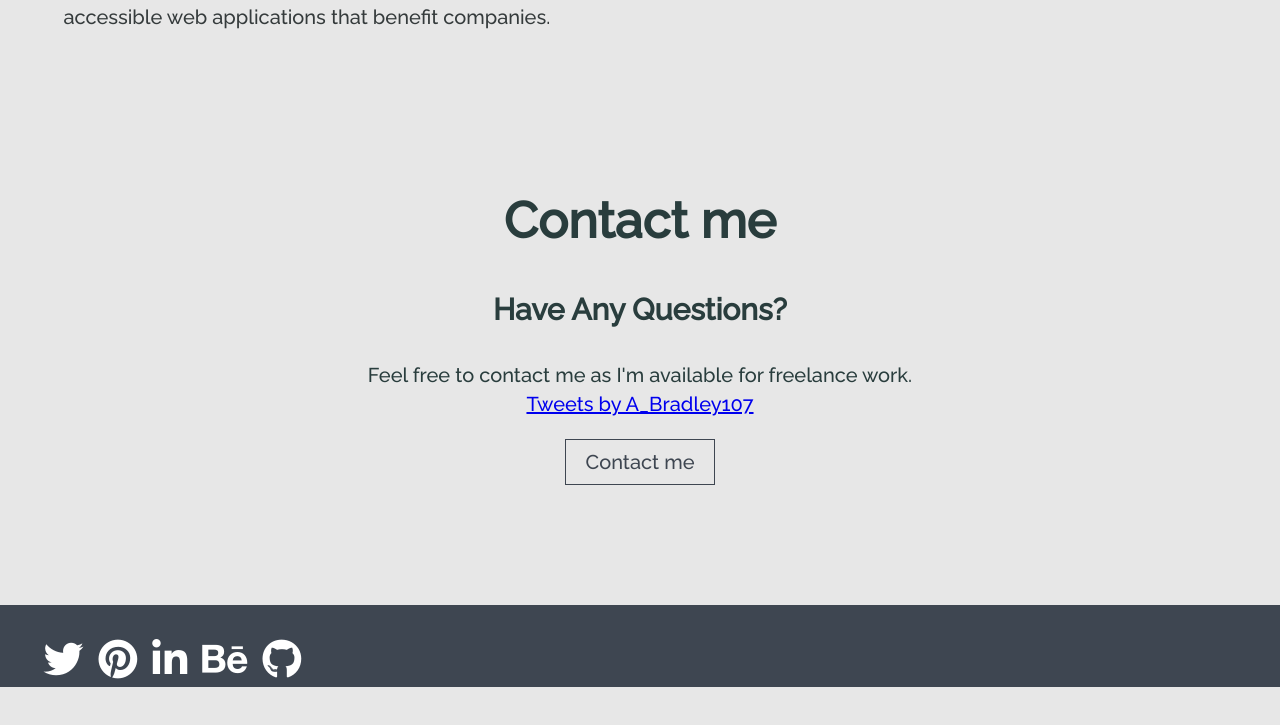
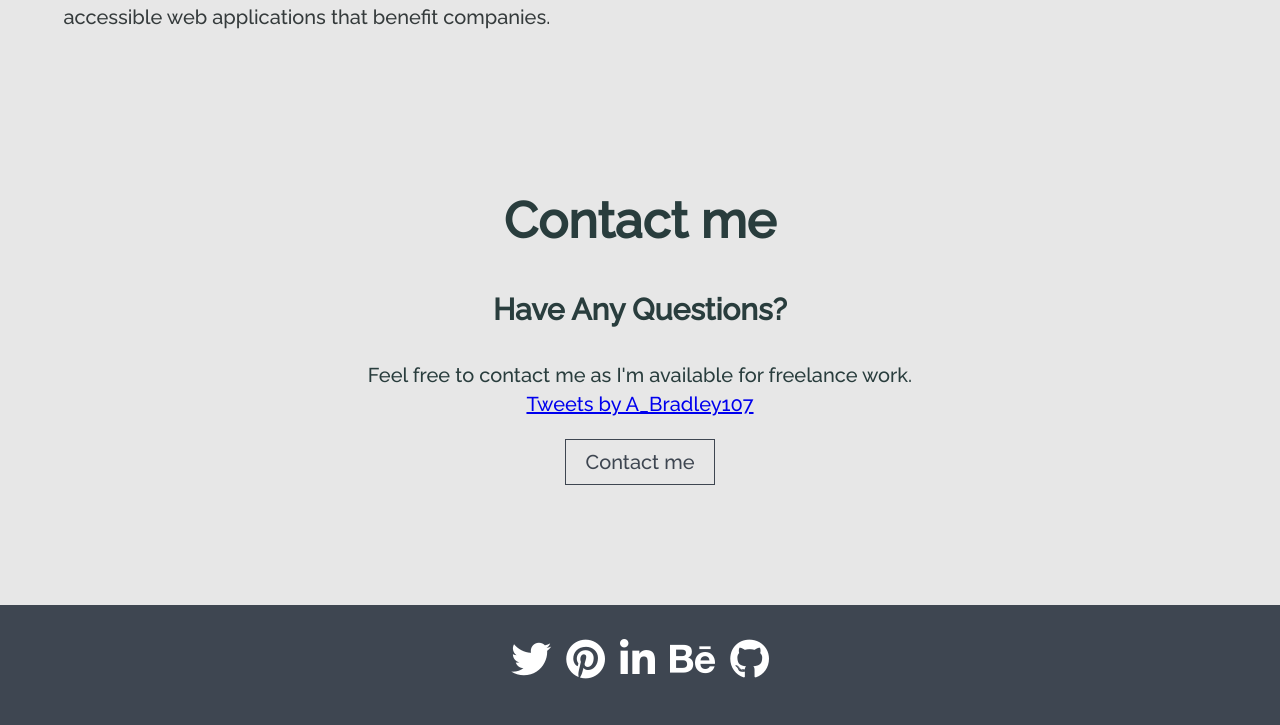
Before and after one commit to amanda107/my-portfolio, a plain HTML site: page index.html in a window 1280 px wide. Shown: the part 3246-3971 px from the top of the page. Before the commit the page ends 3933 px from the top, so only its background shows below. Drawn offline with nearby package versions, Linux system fonts and the light colour scheme.

Commit message:
footer (#7)
footer size change

```diff
--- a/css/main.css
+++ b/css/main.css
@@ -75,6 +75,7 @@ border: solid 2px #5ec6ab;
     text-decoration: none;
     color: #3E4651;
     font-size: 1em;
+
 }
 .arrow-dark:hover,
 .arrow-dark:active{
@@ -148,7 +149,7 @@ section{
 }
 /***socials **/
 .social{
-    text-align: left;
+    text-align: center;
 }
 .social a{
     display: inline-block;
@@ -178,7 +179,7 @@ section{
 
 footer{
     background-color:#3E4651;
-
+    height: 120px;
 }
 
 .break{
```
